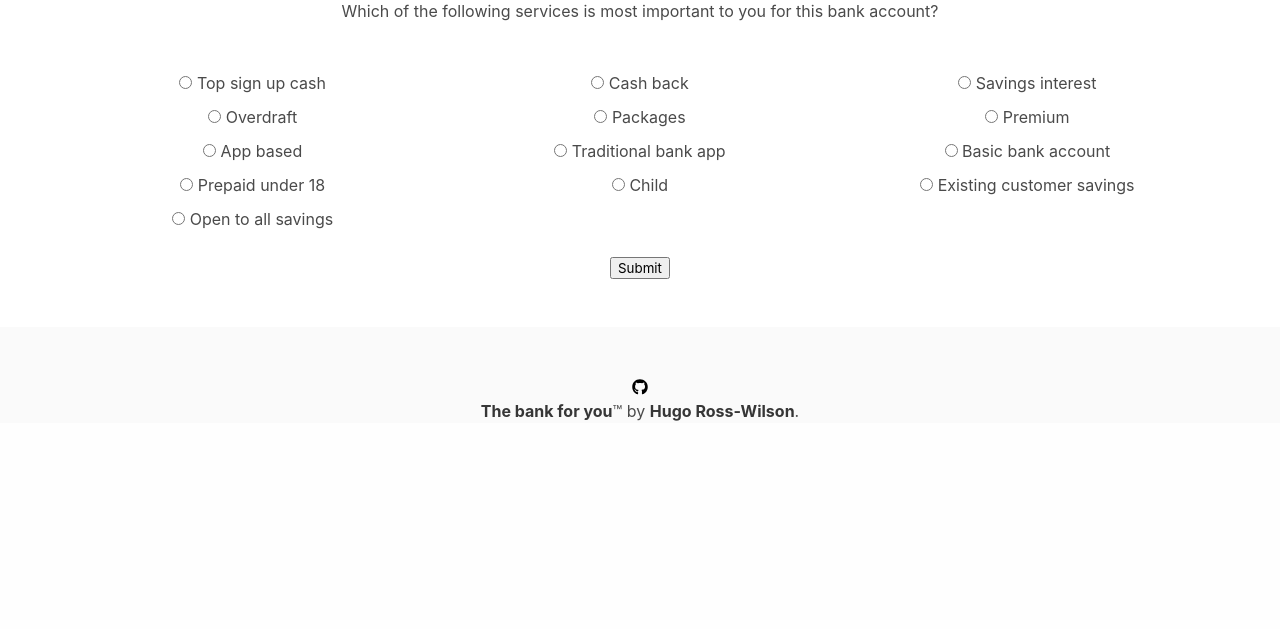
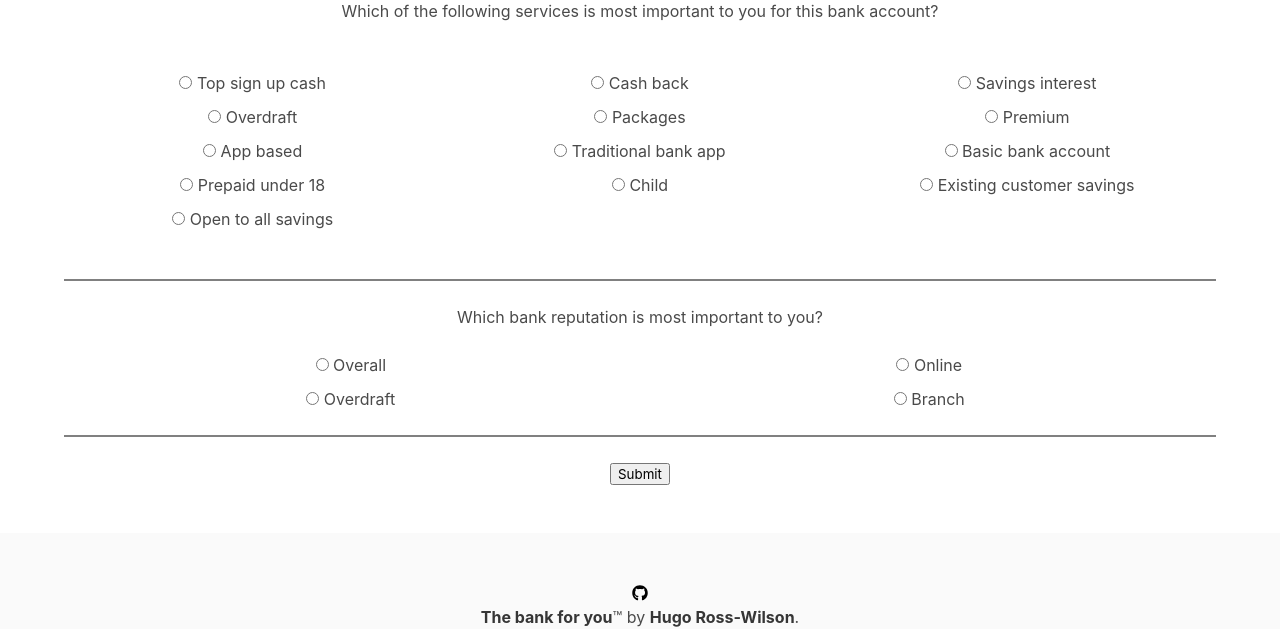
Before and after one commit to c0054249/BankingProject, a Flask app: page /services in a window 1280 px wide. Shown: the part 1639-2268 px from the top of the page. Before the commit the page ends 2060 px from the top, so only its background shows below. Run offline with Flask 3, Linux system fonts and the light colour scheme; some libraries are stand-ins or nearby versions.

Commit message:
Add bank reputation to search.html and add variables to store the form response

```diff
--- a/search_algorithm/views.py
+++ b/search_algorithm/views.py
@@ -41,6 +41,9 @@ def submit():
     # most important top rated feature
     service = request.form['service']
 
+    # bank reputation
+    reputation = request.form.get('reputation')
+
     print(f"User selected {current_account} for current account")
     print(f"User selected {savings_account} for savings account")
     print(f"User selected {credit_card} for credit card")
@@ -58,6 +61,7 @@ def submit():
     print(f"User selected {turn_off_spending} for turn off certain spending")
     print(f"User selected {spending_goals} for spending goals")
     print(f"User selected {service} for top rated service")
+    print(f"User selected {reputation} for top rated service")
 
     return "Answers submitted successfully!"
 
--- a/templates/search.html
+++ b/templates/search.html
@@ -242,6 +242,41 @@
             }
             </style>
 
+            <hr style="border-top: 2px solid #808080">
+
+            <fieldset>
+                <legend>Which bank reputation is most important to you?</legend>
+                <br>
+                <div class="grid-container-2">
+                    <div>
+                        <input type="radio" id="overall" name="reputation" value="Overall">
+                        <label for="overall">Overall</label>
+                    </div>
+                    <div>
+                        <input type="radio" id="online" name="reputation" value="Online">
+                        <label for="online">Online</label>
+                    </div>
+                    <div>
+                        <input type="radio" id="overdraft" name="reputation" value="Overdraft">
+                        <label for="overdraft">Overdraft</label>
+                    </div>
+                    <div>
+                        <input type="radio" id="branch" name="reputation" value="Branch">
+                        <label for="branch">Branch</label>
+                    </div>
+                </div>
+            </fieldset>
+
+            <style>
+            .grid-container-2 {
+              display: grid;
+              grid-template-columns: repeat(2, 1fr);
+              grid-column-gap: 5px;
+              grid-row-gap: 10px;
+            }
+            </style>
+
+            <hr style="border-top: 2px solid #808080">
 
           <input type="submit" value="Submit">
         </form>
```
